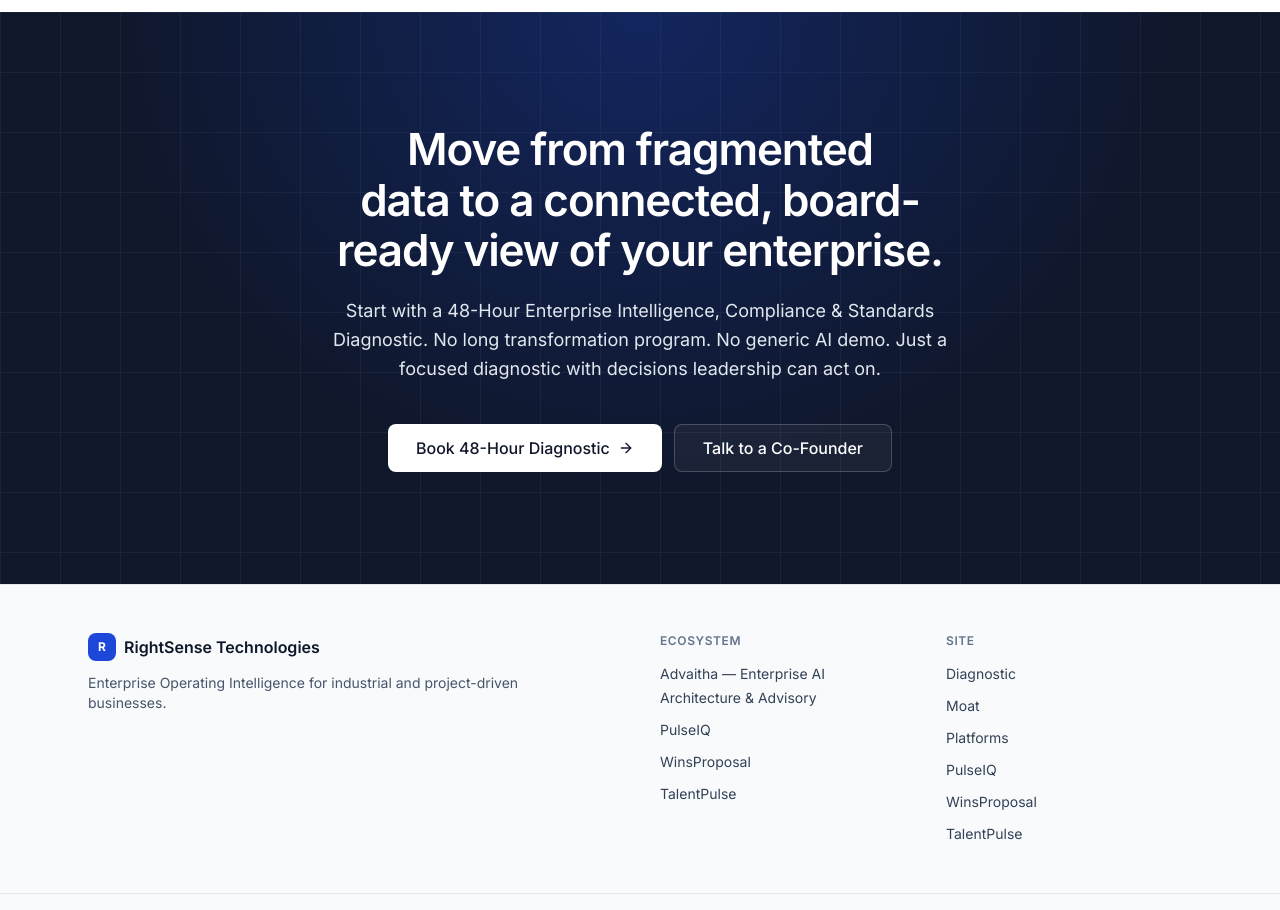
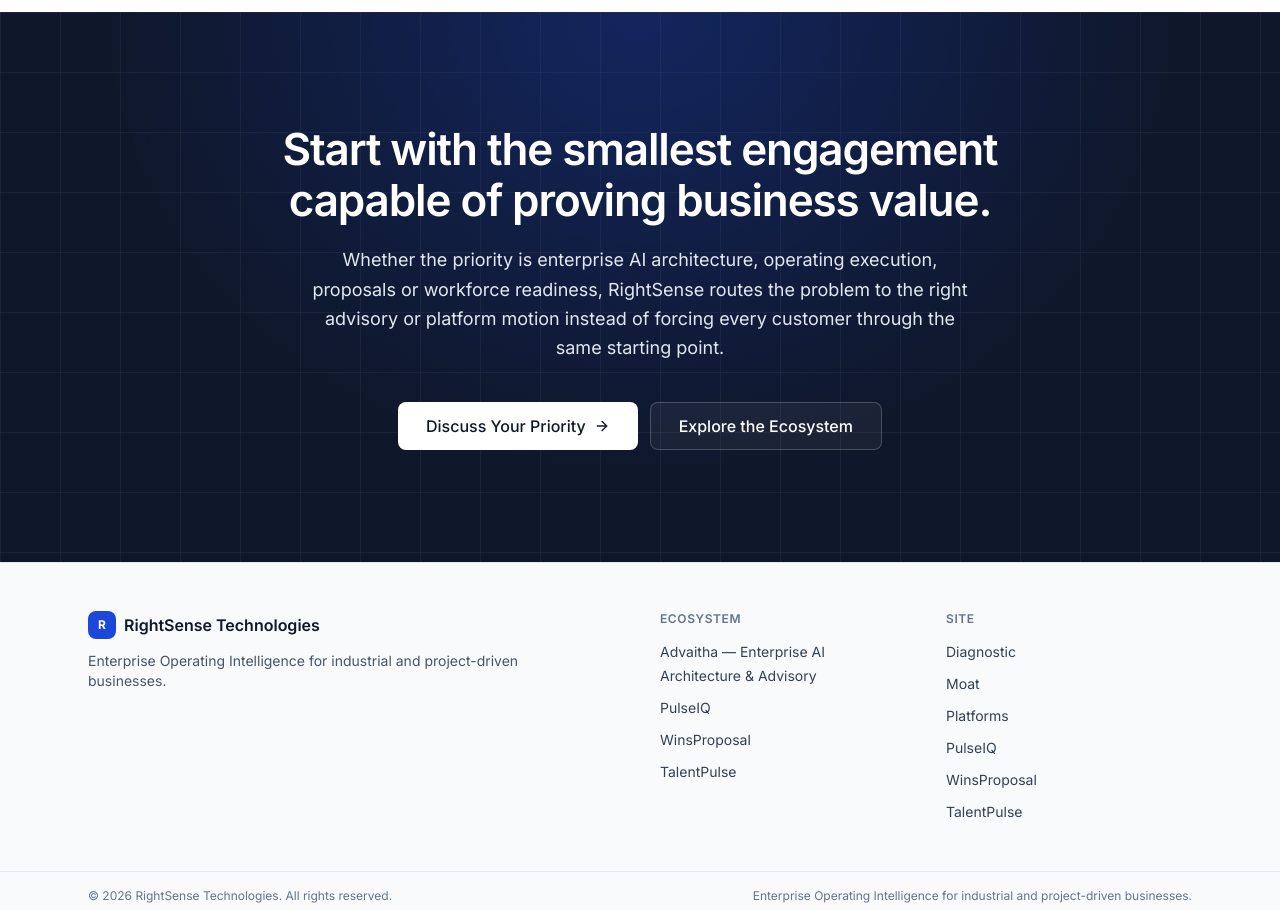
Before and after one commit to mohan69/RightSense, a Next.js app: page / in a window 1280 px wide. Shown: the part 8240-9150 px from the top of the page. Built offline with nearby package versions, Linux system fonts and the light colour scheme.

Commit message:
refactor: route RightSense CTA by customer priority

```diff
--- a/src/app/page.tsx
+++ b/src/app/page.tsx
@@ -8,7 +8,6 @@ import { OutcomesSection } from "@/components/sections/OutcomesSection";
 import { PlatformsSection } from "@/components/sections/PlatformsSection";
 import { ProblemSection } from "@/components/sections/ProblemSection";
 import { WhyRightSenseSection } from "@/components/sections/WhyRightSenseSection";
-import { ctaSection } from "@/lib/content";
 
 export default function Home() {
   return (
@@ -23,10 +22,10 @@ export default function Home() {
       <HowItWorksSection />
       <WhyRightSenseSection />
       <CTASection
-        title={ctaSection.title}
-        subtitle={ctaSection.subtitle}
-        primaryCta={ctaSection.primaryCta}
-        secondaryCta={ctaSection.secondaryCta}
+        title="Start with the smallest engagement capable of proving business value."
+        subtitle="Whether the priority is enterprise AI architecture, operating execution, proposals or workforce readiness, RightSense routes the problem to the right advisory or platform motion instead of forcing every customer through the same starting point."
+        primaryCta={{ label: "Discuss Your Priority", href: "/contact" }}
+        secondaryCta={{ label: "Explore the Ecosystem", href: "/platforms" }}
       />
     </>
   );
```
